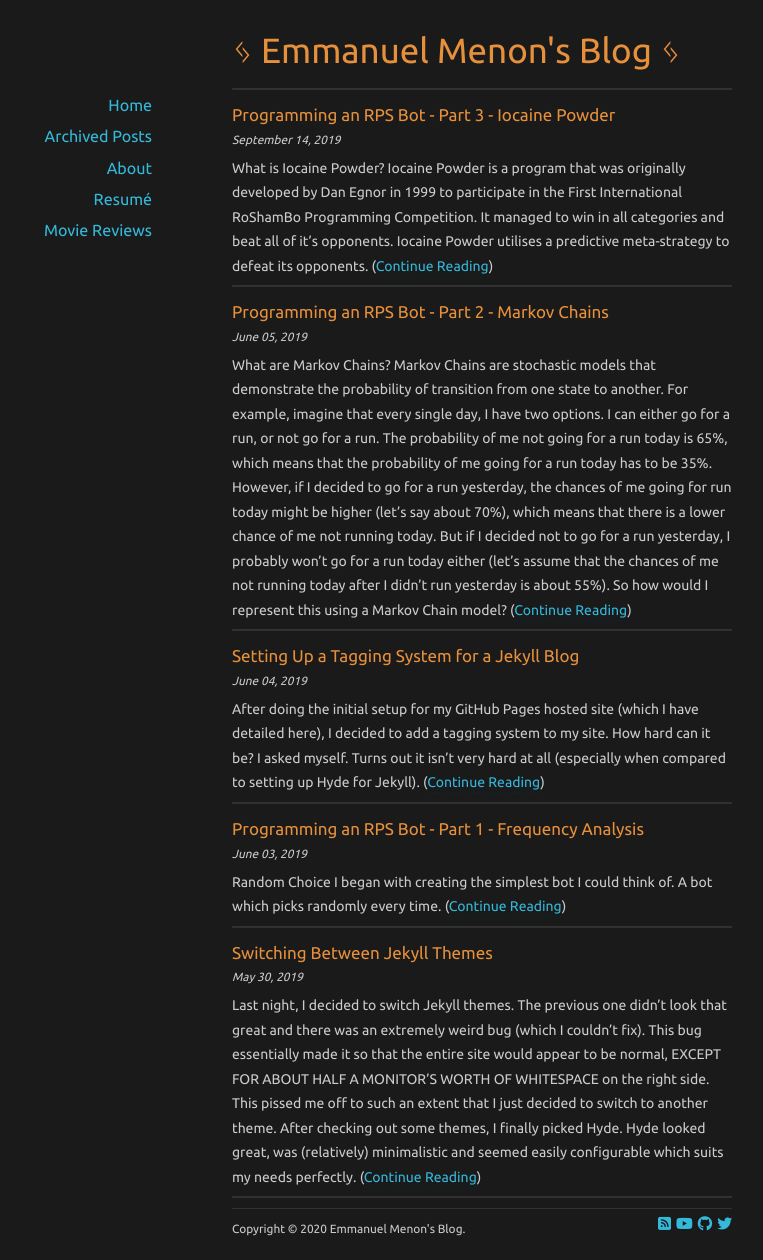
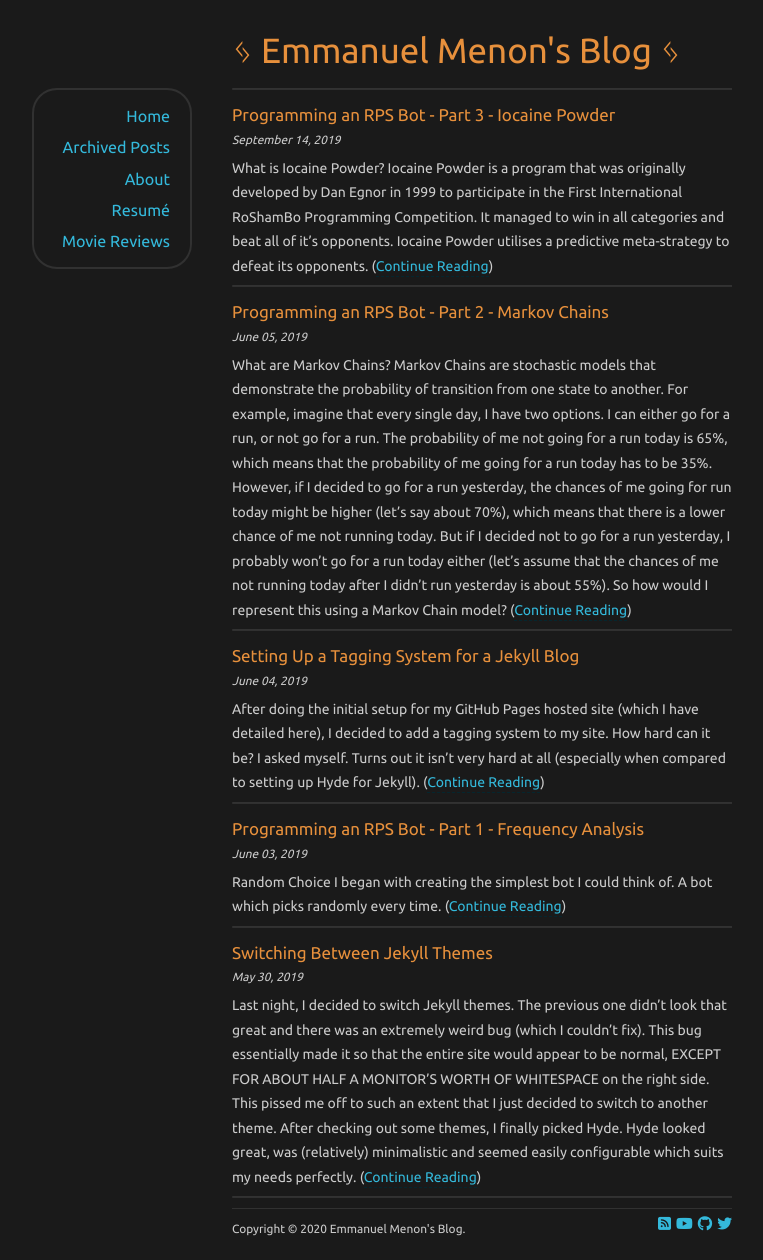
Before and after one commit to emmanuelmenon/emmanuelmenon.github.io, a Jekyll site: the page built from index.html, in a window 1280 px wide. Shown: the whole page, without its empty margins (158-921 px from the left). Built offline with Jekyll 4.4.1, drawn with Linux system fonts in a browser that asks for light colours; nearby versions of some CDN libraries; the list of posts is cut into pages by our own code.

Commit message:
make navbar look nice

```diff
--- a/_config.yml
+++ b/_config.yml
@@ -8,6 +8,9 @@ social:
     - https://twitter.com/emmanuelhmenon
     - https://github.com/emmanuelmenon
     - https://letterboxd.com/emmanuelmenon
+twitter:
+  username: emmanuelhmenon
+  card: 'Directly from the "incredible" mind of Emmanuel Menon, this blog covers everything from film to fiction to coding!'
 permalink: '/:year/:month/:day/:title/'
 paginate: 6
 plugins:
--- a/assets/css/style.css
+++ b/assets/css/style.css
@@ -136,6 +136,13 @@ hr {
 	border: none;
 }
 
+nav ul {
+	padding: 9px 20px 9px 0;
+	border: 2px solid;
+	border-color: rgba(255, 255, 255, 0.1);
+	border-radius: 25px;
+}
+
 #footer {
 	width: 500px;
 	margin: 10px auto 20px auto;
@@ -160,7 +167,7 @@ hr {
 	text-align: right;
 	width: 160px;
 	top: 0;
-	left: -240px;
+	left: -200px;
 }
 
 #sidebar li {
@@ -268,8 +275,8 @@ hr.navhr {display: none;}
 	}
 	#sidebar {
 		position: initial;
-		text-align: left;
-		width: 100%;
+		text-align: center;
+		width: 93%;
 		left: 0;
 		margin: 10px 10px 10px 10px;
 	}
```
